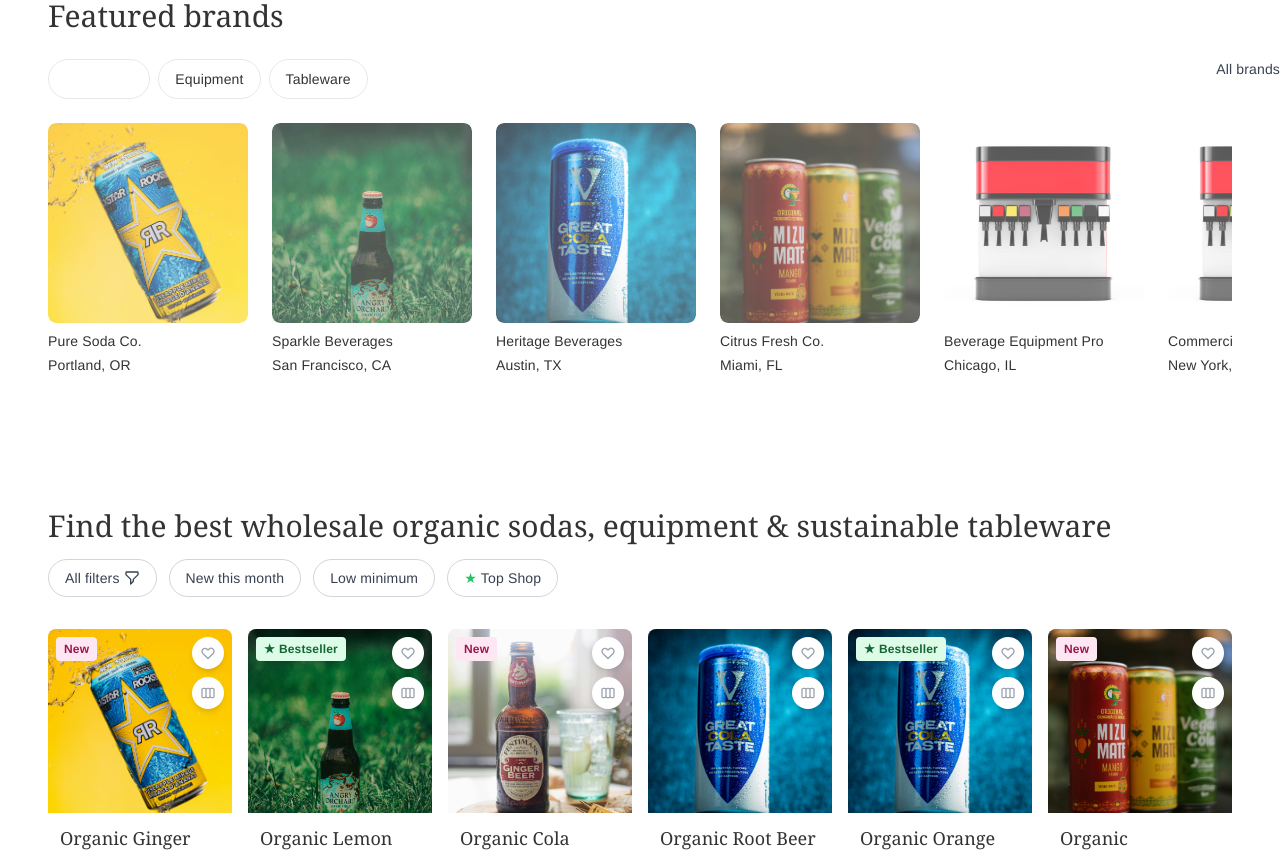
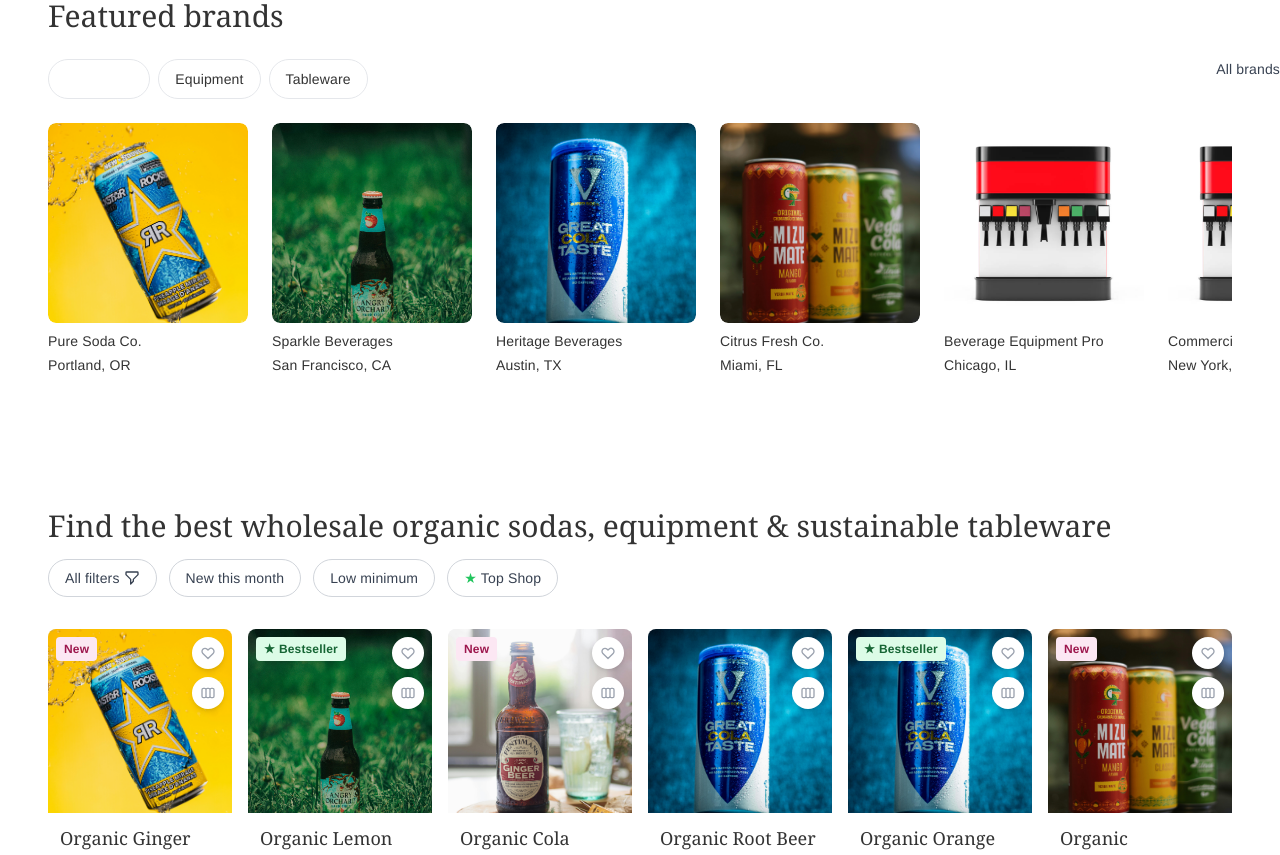
Before and after one commit to ovsharam/OSP-dash, a Next.js app: page /browse in a window 1280 px wide. Shown: the part 900-1755 px from the top of the page. Built offline with nearby package versions, Linux system fonts and the light colour scheme.

Commit message:
Remove opacity from brand images to make them fully opaque

```diff
--- a/app/browse/page.tsx
+++ b/app/browse/page.tsx
@@ -219,7 +219,7 @@
                               width="100%"
                               height="100%"
                               src={vendor.image}
-                              style={{ objectFit: "cover", width: "100%", height: "100%", borderRadius: "var(--radius-fs-component-default)", opacity: 0.7 } as React.CSSProperties}
+                              style={{ objectFit: "cover", width: "100%", height: "100%", borderRadius: "var(--radius-fs-component-default)" } as React.CSSProperties}
                               loading="lazy"
                             />
                           </picture>
```
